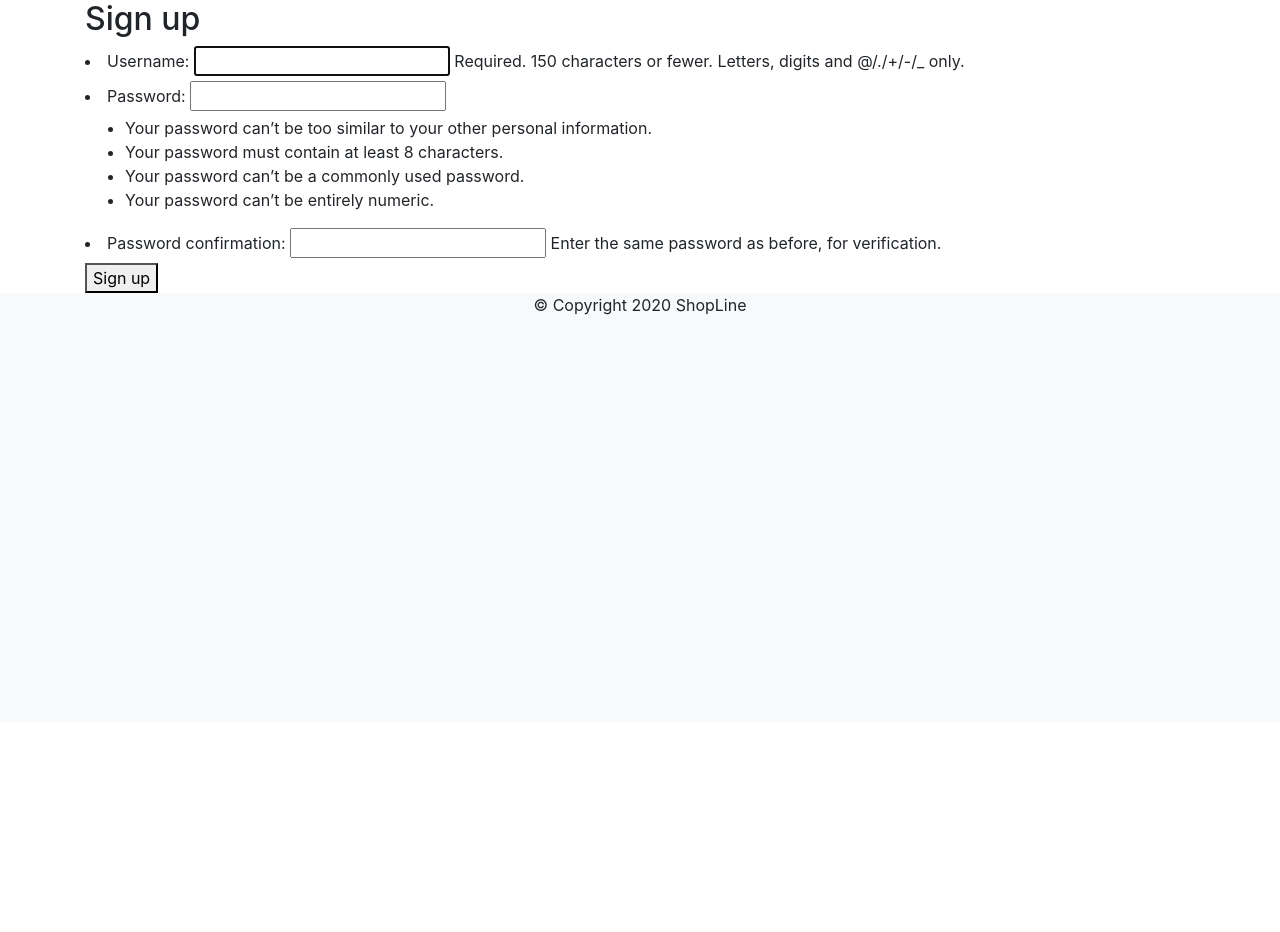
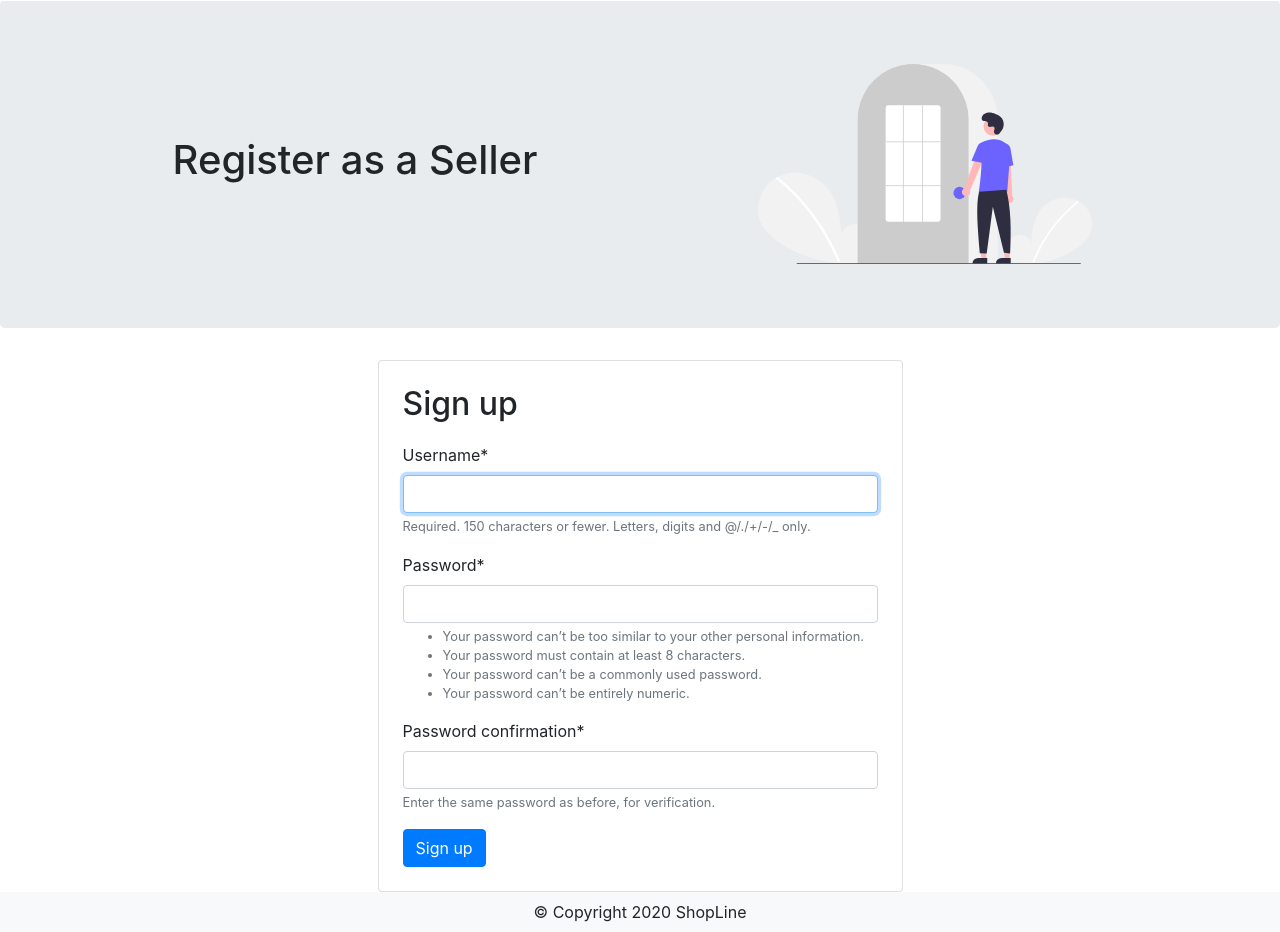
Before and after one commit to shubhanshu02/ShopLine, a Django app: page /register in a window 1280 px wide. Shown: the part 78-1010 px from the top of the page. Before the commit the page ends 393 px from the top, so only its background shows below. Run offline with Django 3.2, Linux system fonts and the light colour scheme; some libraries are stand-ins or nearby versions; some web fonts are replaced.

Commit message:
Visual Changes to the UI

```diff
--- a/authentication/templates/registration/signup.html
+++ b/authentication/templates/registration/signup.html
@@ -1,14 +1,38 @@
 {% extends 'base.html' %}
+{% load crispy_forms_tags %}
+{% load static %}
+{% block title %}Sign Up{% endblock %}
+
 
 {% block content %}
+<div class="jumbotron">
+  <div class="container">
+      <div class="row">
+          <div class="col-sm-6 align-self-center text-center">
+              <h1>Register as a Seller</h1>
+
+          </div>
+
+          <div class="col-sm-6 text-center">
+              <img class="img-fluid" style="max-height: 200px;" src="{% static "login.svg" %}"
+                  alt="My image">
+          </div>
+      </div>
+  </div>
+</div>
 <div class="container">
-  <h2>Sign up</h2>
-  <form method="post">
-    {% csrf_token %}
+  <div class="col-sm-6" style="margin:auto;">
+    <div class="card p-4">
+      <div class="card-title">
+        <h2>Sign up</h2>
+      </div>
+      <form method="post">
+        {% csrf_token %}
+        {{ form |crispy }}
+        <button type="submit" class="btn btn-primary">Sign up</button>
+      </form>
+    </div>
+  </div>
+</div>
 
-    {{ form.as_ul }}
-
-    <button type="submit">Sign up</button>
-  </form>
-</div>
 {% endblock %}
--- a/shop/templates/base.html
+++ b/shop/templates/base.html
@@ -5,7 +5,8 @@
 <head>
     <meta charset="UTF-8">
     <meta name="viewport" content="width=device-width, initial-scale=1.0">
-    <title>ShopLine</title>
+    <title>{% block title %}{% endblock %}
+    </title>
     <link rel="stylesheet" href="https://cdn.jsdelivr.net/npm/bootstrap@4.5.3/dist/css/bootstrap.min.css"
         integrity="sha384-TX8t27EcRE3e/ihU7zmQxVncDAy5uIKz4rEkgIXeMed4M0jlfIDPvg6uqKI2xXr2" crossorigin="anonymous">
     <link href="https://fonts.googleapis.com/css2?family=Italianno&display=swap" rel="stylesheet">
@@ -48,9 +49,9 @@
         {% endblock %}
     </div>
 
-    <footer class="footer">
+    <footer class="footer" style="min-height: 40px;">
         <div class="container">
-            <div class="row justify-content-center">
+            <div class="row justify-content-center pt-2">
                 © Copyright 2020 ShopLine
             </div>
     </footer>
--- a/shop/templates/shop/index.html
+++ b/shop/templates/shop/index.html
@@ -10,8 +10,8 @@
                 <p class="lead">The Modern e-commerce For Small-Scale Businesses</p>
                 <hr class="my-4">
                 <div class="row mb-4 ml-1 text-center">
-                    <button class="btn btn-warning">Register As Seller</button>
-                    <button class="ml-2 btn btn-primary">Buy</button>
+                    <a href="{% url 'register' %}" class="btn btn-warning">Register As Seller</a>
+                    <a href="{% url 'login' %}" class="ml-2 btn btn-primary">Buy</a>
                 </div>
             </div>
 
--- a/shopline/settings.py
+++ b/shopline/settings.py
@@ -40,7 +40,8 @@ INSTALLED_APPS = [
     'django.contrib.messages',
     'django.contrib.staticfiles',
     'authentication.apps.AuthenticationConfig',
-    'shop.apps.ShopConfig'
+    'shop.apps.ShopConfig',
+    'crispy_forms',
 ]
 
 MIDDLEWARE = [
@@ -126,3 +127,4 @@ STATIC_URL = '/static/'
 STATIC_ROOT = os.path.join(BASE_DIR,'/media')
 django_heroku.settings(locals())
 LOGIN_REDIRECT_URL='/'
+CRISPY_TEMPLATE_PACK = 'bootstrap4'
```
Also changed, not shown: authentication/templates/registration/login.html (+31 -7 lines), 2 other files.
